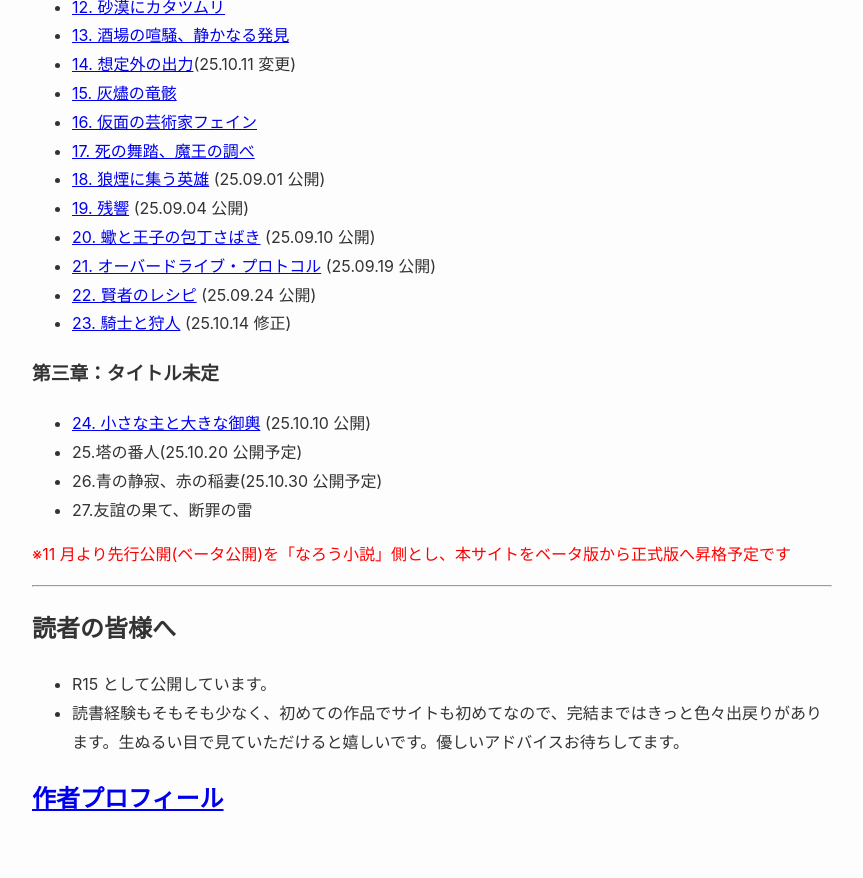
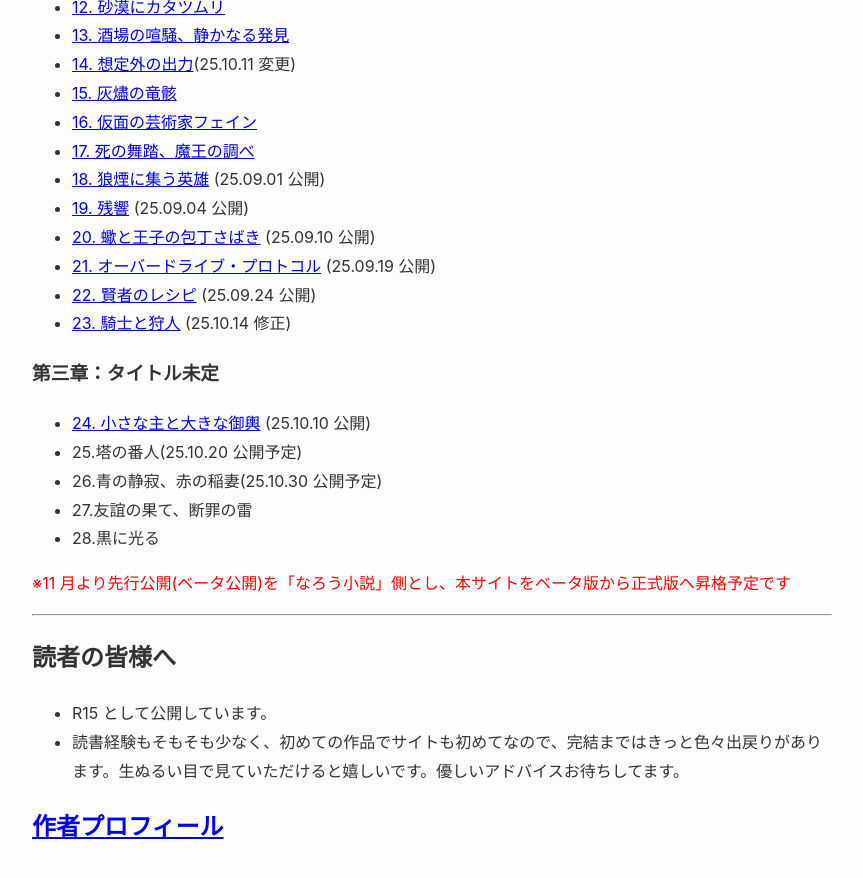
Before and after one commit to MikakoWorld/unison-gate-beta, a Jekyll site: the page built from docs/index.md, in a window 1280 px wide and 900 px high, scrolled down 1421 px. Shown: the top 878 px of the window, without its empty margins (208-1071 px from the left). Built offline with Jekyll 4.4.1, drawn with Linux system fonts in a browser that asks for light colours; our own code applies the rules of GitHub Pages for plain Markdown files.

Commit message:
タイトル表記のみ追加

```diff
--- a/docs/index.md
+++ b/docs/index.md
@@ -58,6 +58,7 @@ layout: default
 - 25.塔の番人(25.10.20 公開予定)
 - 26.青の静寂、赤の稲妻(25.10.30 公開予定)
 - 27.友誼の果て、断罪の雷
+- 28.黒に光る
 
 <span style="color: red;">※11 月より先行公開(ベータ公開)を「なろう小説」側とし、本サイトをベータ版から正式版へ昇格予定です</span>
 
```
